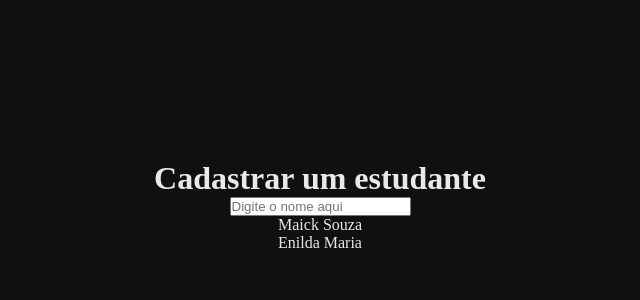
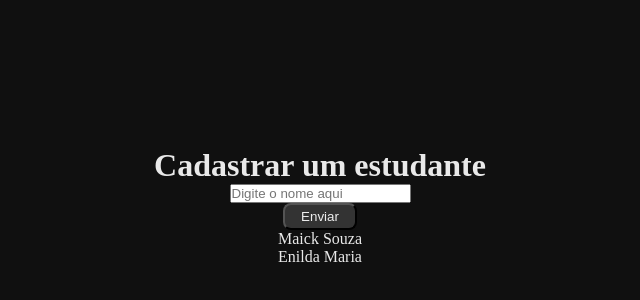
Before and after one commit to NearMaick/CRUD-Students-TDD-FullStack-web, a Next.js app: page / in a window 1280 px wide. Shown: the part 194-494 px from the top of the page, without its empty margins (320-960 px from the left). Built offline with nearby package versions, Linux system fonts and the light colour scheme.

Commit message:
feat(web): making a button

```diff
--- a/src/pages/index.tsx
+++ b/src/pages/index.tsx
@@ -1,14 +1,28 @@
+import { useState } from "react";
 import styled from "./styles/home.module.css";
 
 export default function Home() {
+  const [name, setName] = useState("");
+
+  function handleSendName() {
+    console.log(name);
+  }
+
   return (
     <div className={styled.container}>
       <h1 className={styled.title}>Cadastrar um estudante</h1>
       <input
+        onChange={(event) => {
+          setName(event.target.value);
+        }}
+        value={name}
         className={styled.input}
         type="text"
         placeholder="Digite o nome aqui"
       />
+      <button onClick={handleSendName} className={styled.button}>
+        Enviar
+      </button>
       <div className={styled.content}>
         <p>Maick Souza</p>
         <p>Enilda Maria</p>
--- a/src/pages/styles/home.module.css
+++ b/src/pages/styles/home.module.css
@@ -16,3 +16,13 @@
 
 .content {
 }
+
+.button {
+  background: #333;
+  color: #eee;
+
+  padding: 0.25rem 1rem;
+  border-radius: 8px;
+
+  cursor: pointer;
+}
```
